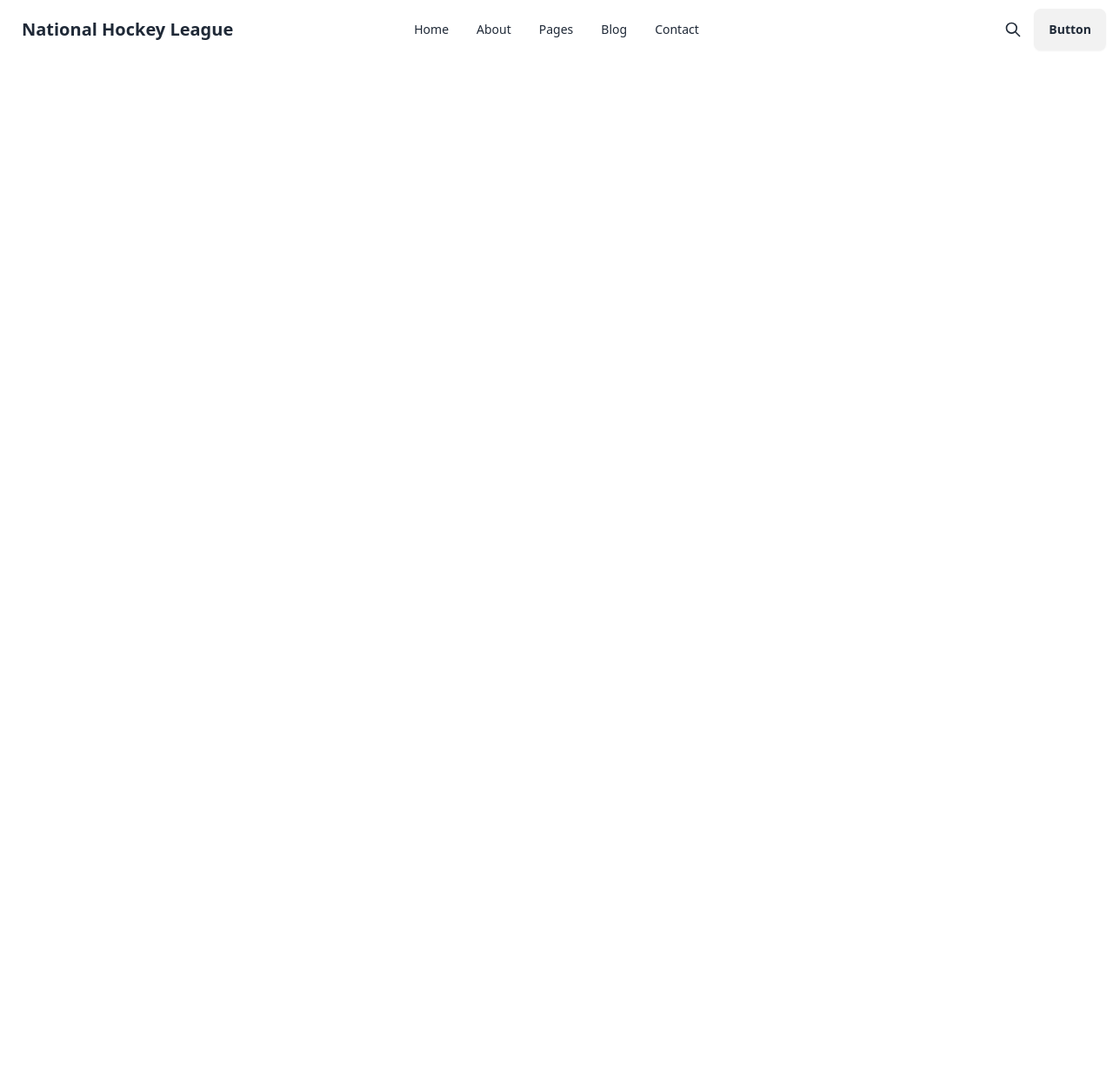
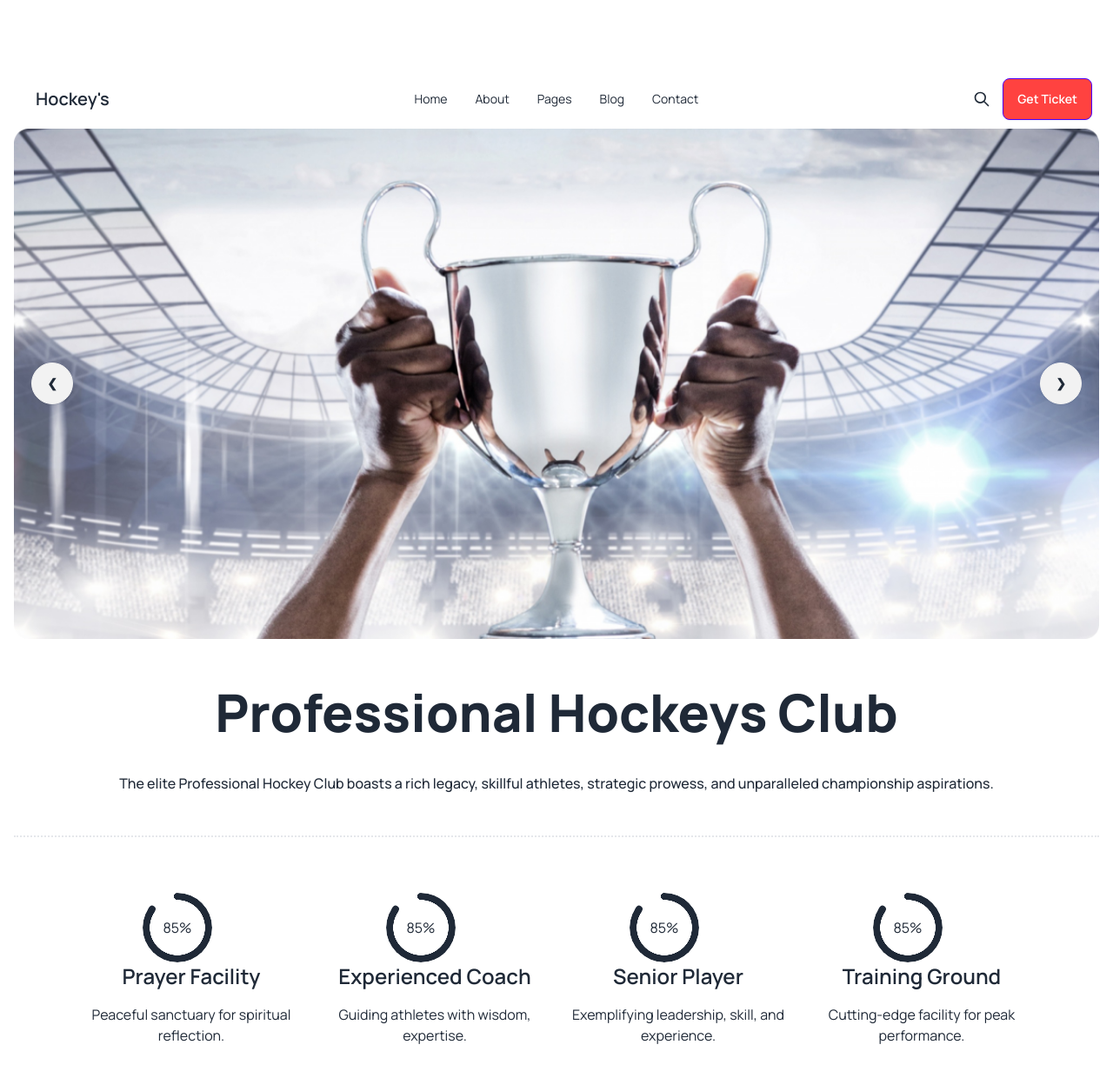
Before and after one commit to Ashraful333/B9A3-Hockeys-Responsive-Website, a plain HTML site: page index.html in a window 1280 px wide. Shown: the whole page at 87% size. Before the commit the page ends 800 px from the top, so only its background shows below. Drawn offline with nearby package versions, Linux system fonts and the light colour scheme.

Commit message:
Progressbar part complete

```diff
--- a/index.html
+++ b/index.html
@@ -10,18 +10,47 @@
     <html lang="en" data-theme="light">
     <link href="https://cdn.jsdelivr.net/npm/daisyui@4.6.0/dist/full.min.css" rel="stylesheet" type="text/css" />
     <script src="https://cdn.tailwindcss.com"></script>
+    <!-- Google fonts -->
+    <link rel="preconnect" href="https://fonts.googleapis.com">
+    <link rel="preconnect" href="https://fonts.gstatic.com" crossorigin>
+    <link href="https://fonts.googleapis.com/css2?family=Manrope:wght@300;400;500;600;700;800&display=swap"
+        rel="stylesheet">
+
+    <script>
+        tailwind.config = {
+            theme: {
+                extend: {
+                    colors: {
+                        clifford: '#da373d',
+                        'btn-primary': '#FF4240',
+                        'btn-primary-bg': 'rgba(255, 66, 64, 0.5)',
+                    }
+                }
+            }
+        }
+    </script>
+
+    <style>
+        .font-manrope {
+            font-family: 'Manrope', sans-serif;
+        }
+    </style>
+
+
 
 </head>
 
-<body>
+<body class="font-manrope  lg:py-20 px-4">
     <header>
-        <nav>
+        <div class="md:container md:mx-auto">
+            <div>
+                <nav class="">
                     <div class="navbar bg-base-100">
                         <div class="navbar-start">
                             <div class="dropdown">
                                 <div tabindex="0" role="button" class="btn btn-ghost lg:hidden">
-                            <svg xmlns="http://www.w3.org/2000/svg" class="h-5 w-5" fill="none" viewBox="0 0 24 24"
-                                stroke="currentColor">
+                                    <svg xmlns="http://www.w3.org/2000/svg" class="h-5 w-5" fill="none"
+                                        viewBox="0 0 24 24" stroke="currentColor">
                                         <path stroke-linecap="round" stroke-linejoin="round" stroke-width="2"
                                             d="M4 6h16M4 12h8m-8 6h16" />
                                     </svg>
@@ -35,7 +64,7 @@
                                     <li><a>Contact</a></li>
                                 </ul>
                             </div>
-                    <a class="btn btn-ghost text-xl">National Hockey League</a>
+                            <a class="btn btn-ghost text-xl">Hockey's</a>
                         </div>
                         <div class="navbar-center hidden lg:flex">
                             <ul class="menu menu-horizontal px-1">
@@ -49,28 +78,104 @@
                         <div class="navbar-end">
                             <div class="hidden md:block">
                                 <button class="btn btn-ghost btn-circle">
-                            <svg xmlns="http://www.w3.org/2000/svg" class="h-5 w-5" fill="none" viewBox="0 0 24 24"
-                                stroke="currentColor">
+                                    <svg xmlns="http://www.w3.org/2000/svg" class="h-5 w-5" fill="none"
+                                        viewBox="0 0 24 24" stroke="currentColor">
                                         <path stroke-linecap="round" stroke-linejoin="round" stroke-width="2"
                                             d="M21 21l-6-6m2-5a7 7 0 11-14 0 7 7 0 0114 0z" />
                                     </svg>
                                 </button>
                             </div>
-                    <a class="btn">Button</a>
+                            <a class="btn btn-primary bg-btn-primary text-white">Get Ticket</a>
+
                         </div>
                     </div>
                 </nav>
+            </div>
+
+            <!-- carousel -->
+            <div class="carousel w-full ">
+                <div id="slide1" class="carousel-item relative w-full ">
+                    <img src="/Images/1.png" class="w-full" />
+                    <div class="absolute flex justify-between transform -translate-y-1/2 left-5 right-5 top-1/2">
+                        <a href="#slide2" class="btn btn-circle">❮</a>
+                        <a href="#slide2" class="btn btn-circle">❯</a>
+                    </div>
+                </div>
+                <div id="slide2" class="carousel-item relative w-full">
+                    <img src="/Images/1.png" class="w-full" />
+                    <div class="absolute flex justify-between transform -translate-y-1/2 left-5 right-5 top-1/2">
+                        <a href="#slide1" class="btn btn-circle">❮</a>
+                        <a href="#slide1" class="btn btn-circle">❯</a>
+                    </div>
+                </div>
+
+            </div>
+
+
+        </div>
+
+
+    </header>
+
+    <main class="md:container md:mx-auto">
+        <!-- Professional Hockeys Club -->
+        <div class="text-center lg:text-center m-8 lg:m-12 ">
+            <h1 class="text-3xl sm:text-4xl lg:text-5xl xl:text-6xl font-extrabold">Professional Hockeys Club</h1>
+            <p class="font-medium mt-4 sm:mt-6 lg:mt-8 xl:mt-10">The elite Professional Hockey Club boasts a rich
+                legacy,
+                skillful athletes, strategic prowess, and unparalleled championship aspirations.
+            </p>
+        </div>
 
 
 
+        <div class="border-t-2 border-dotted">
+            <!-- Single Line -->
+        </div>
+
+        <!-- progressbar -->
+        <div class="m-8 lg:m-16 text-center">
+            <div class="lg:flex justify-between">
+                <div class="mb-8 lg:mb-0 lg:w-1/2 sm:w-full">
+                    <div class="radial-progress color-#49D293 lg:mr-8" style="--value:85;" role="progressbar">85%</div>
+                    <h1 class="font-semibold text-lg lg:text-xl xl:text-2xl">
+                        Prayer Facility
+                    </h1>
+                    <p class="mt-2 lg:mt-4">
+                        Peaceful sanctuary for spiritual reflection.
+                    </p>
+                </div>
+                <div class="mb-8 lg:mb-0 lg:w-1/2 sm:w-full">
+                    <div class="radial-progress color-#49D293 lg:mr-8" style="--value:85;" role="progressbar">85%</div>
+                    <h1 class="font-semibold text-lg lg:text-xl xl:text-2xl">
+                        Experienced Coach
+                    </h1>
+                    <p class="mt-2 lg:mt-4">
+                        Guiding athletes with wisdom, expertise.
+                    </p>
+                </div>
+                <div class="mb-8 lg:mb-0 lg:w-1/2 sm:w-full">
+                    <div class="radial-progress color-#49D293 lg:mr-8" style="--value:85;" role="progressbar">85%</div>
+                    <h1 class="font-semibold text-lg lg:text-xl xl:text-2xl">
+                        Senior Player
+                    </h1>
+                    <p class="mt-2 lg:mt-4">
+                        Exemplifying leadership, skill, and experience.
+                    </p>
+                </div>
+                <div class="mb-8 lg:mb-0 lg:w-1/2 sm:w-full">
+                    <div class="radial-progress color-#49D293 lg:mr-8" style="--value:85;" role="progressbar">85%</div>
+                    <h1 class="font-semibold text-lg lg:text-xl xl:text-2xl">
+                        Training Ground
+                    </h1>
+                    <p class="mt-2 lg:mt-4">
+                        Cutting-edge facility for peak performance.
+                    </p>
+                </div>
+            </div>
+        </div>
 
 
-
-
-
-
-    </header>
-    <main>
 
     </main>
     <footer>
```
Lines whose indentation alone changed are shown as unchanged.
